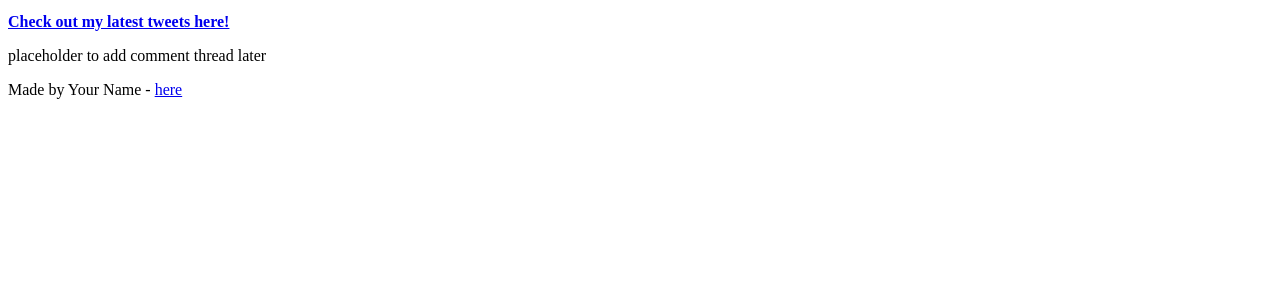
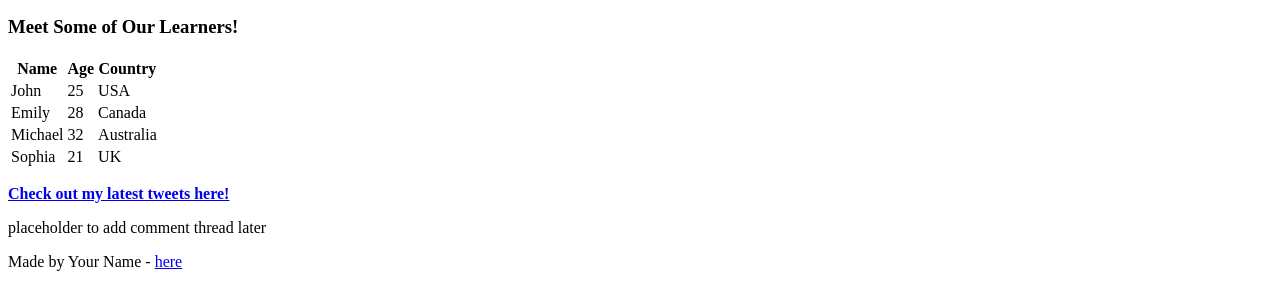
Before and after one commit to Getinet309/My_First_Portfolio, a plain HTML site: page html_basic/index.html in a window 1280 px wide. Shown: the part 835-1122 px from the top of the page. Before the commit the page ends 950 px from the top, so only its background shows below. Drawn offline with Linux system fonts and the light colour scheme.

Commit message:
Update index.html

```diff
--- a/html_basic/index.html
+++ b/html_basic/index.html
@@ -31,6 +31,39 @@
 
             <p>The clickable image above demonstrates this principle perfectly. It links to the ALX Africa website, providing a direct gateway for visitors to explore more. Notice how simple attributes like `src` define the image source, `alt` provides crucial accessibility text for screen readers and when the image fails to load, and `style` offers basic inline styling. Remember, these foundational HTML skills are the building blocks for all your future web development projects!</p>
 
+            <h3>Meet Some of Our Learners!</h3>
+            <table>
+                <thead>
+                    <tr>
+                        <th>Name</th>
+                        <th>Age</th>
+                        <th>Country</th>
+                    </tr>
+                </thead>
+                <tbody>
+                    <tr>
+                        <td>John</td>
+                        <td>25</td>
+                        <td>USA</td>
+                    </tr>
+                    <tr>
+                        <td>Emily</td>
+                        <td>28</td>
+                        <td>Canada</td>
+                    </tr>
+                    <tr>
+                        <td>Michael</td>
+                        <td>32</td>
+                        <td>Australia</td>
+                    </tr>
+                    <tr>
+                        <td>Sophia</td>
+                        <td>21</td>
+                        <td>UK</td>
+                    </tr>
+                </tbody>
+            </table>
+
             <p>
                 <strong><a href="tweets.html">Check out my latest tweets here!</a></strong>
             </p>
```
